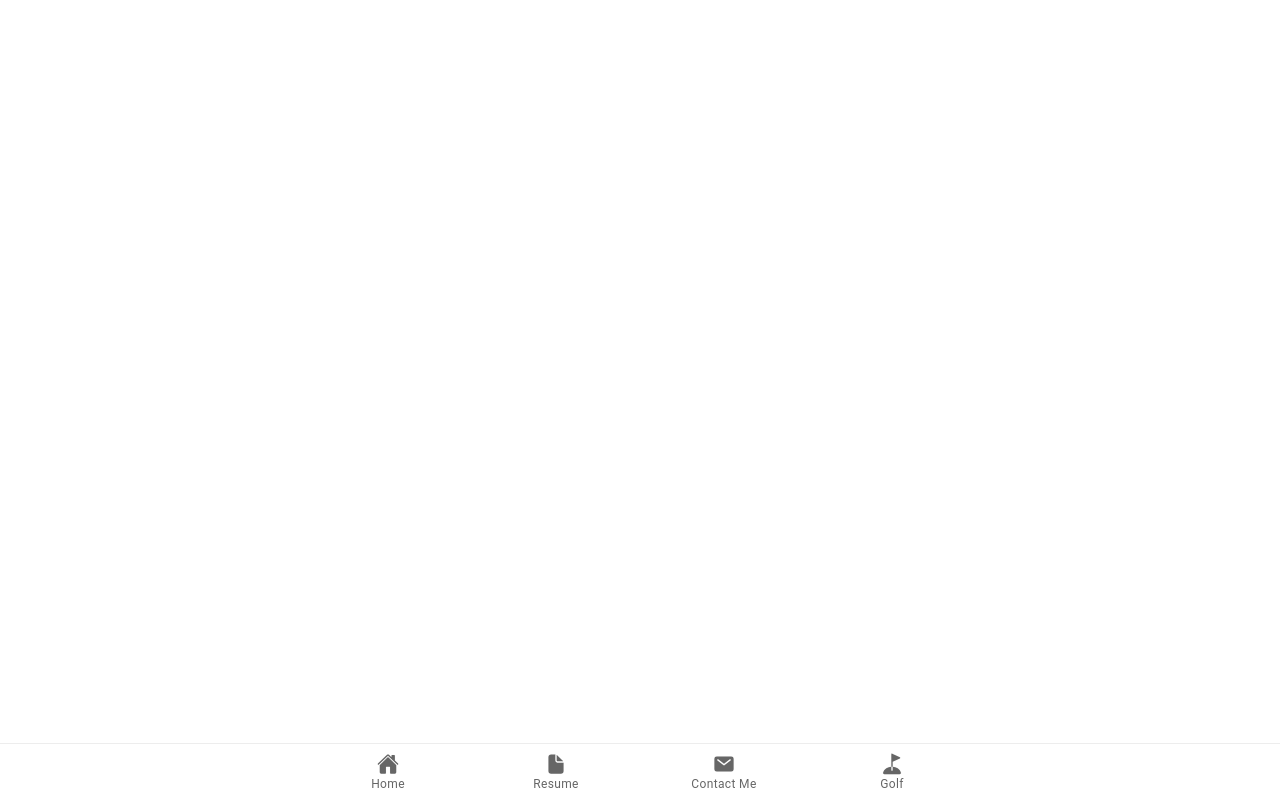
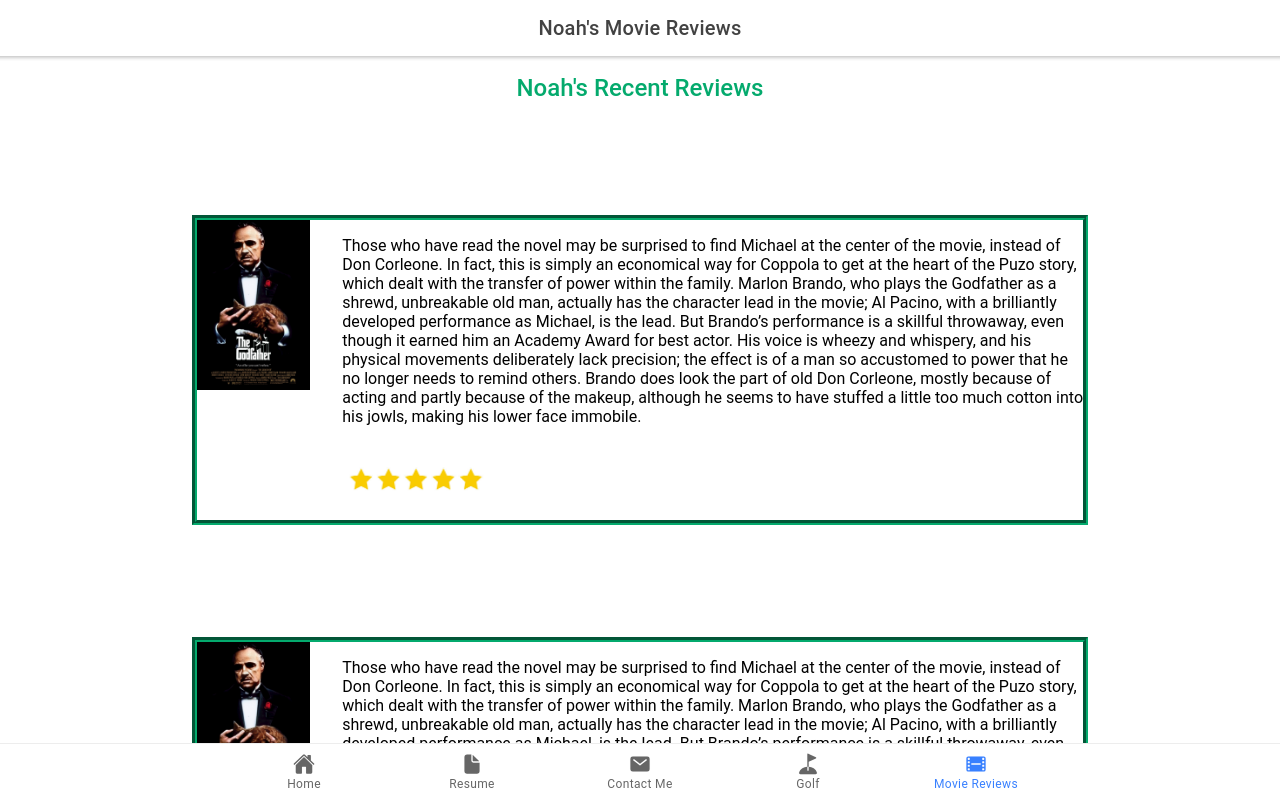
Before and after one commit to nliebers/PersonalSite, a React (Create React App) app in the folder personal-site/: page /Movie in a window 1280 px wide. Built offline with nearby package versions, Linux system fonts and the light colour scheme.

Commit message:
Added movie reviews page.

```diff
--- a/personal-site/src/App.tsx
+++ b/personal-site/src/App.tsx
@@ -10,11 +10,12 @@ import {
   setupIonicReact
 } from '@ionic/react';
 import { IonReactRouter } from '@ionic/react-router';
-import { document, golf, home, mail } from 'ionicons/icons';
+import { document, film, golf, home, mail } from 'ionicons/icons';
 import Tab1 from './pages/Home';
 import Resume from './pages/Resume';
 import ContactMe from './pages/ContactMe';
-import Golf from './pages/Golf'
+import Golf from './pages/Golf';
+import Movie from './pages/Movie';
 
 /* Core CSS required for Ionic components to work properly */
 import '@ionic/react/css/core.css';
@@ -54,6 +55,9 @@ const App: React.FC = () => (
           <Route path="/Golf">
             <Golf />
           </Route>
+          <Route path="/Movie">
+            <Movie />
+          </Route>
           <Route exact path="/">
             <Redirect to="/Home" />
           </Route>
@@ -75,6 +79,10 @@ const App: React.FC = () => (
             <IonIcon aria-hidden="true" icon={golf} />
             <IonLabel>Golf</IonLabel>
           </IonTabButton>
+          <IonTabButton tab="Movie" href="/Movie">
+            <IonIcon aria-hidden="true" icon={film} />
+            <IonLabel>Movie Reviews</IonLabel>
+          </IonTabButton>
         </IonTabBar>
       </IonTabs>
     </IonReactRouter>
--- /dev/null
+++ b/personal-site/src/components/MovieReview.css
@@ -0,0 +1,16 @@
+.reviewContainer{
+    display: flex;
+    width: 70%;
+    margin-left: 15%;
+    margin-right: 15%;
+    margin-bottom: 7em;
+    margin-top: 7em;
+    border: 5px solid #04AA6D;
+    border-style: groove;
+}
+
+.contentContainer {
+    align-items: center;
+    text-align: left;
+    margin-left: 2em;
+}
--- /dev/null
+++ b/personal-site/src/components/MovieReview.tsx
@@ -0,0 +1,23 @@
+import './MovieReview.css'
+
+interface MovieReviewProps {
+  imgLink: string,
+  reviewContent: string,
+  ratingImgLink: string,
+}
+
+const MovieReview: React.FC<MovieReviewProps> = (props: MovieReviewProps) => {
+  return (
+    <div className="reviewContainer">
+        <div className="imageContainer">
+            <img src={props.imgLink} alt="movie poster"/>
+        </div>
+        <div className="contentContainer">
+            <p>{props.reviewContent}</p>
+            <img src={props.ratingImgLink} alt="movie rating" width={"20%"}/>
+        </div>
+    </div>
+  );
+};
+
+export default MovieReview;
--- /dev/null
+++ b/personal-site/src/pages/Movie.tsx
@@ -0,0 +1,27 @@
+import { IonContent, IonHeader, IonPage, IonTitle, IonToolbar } from '@ionic/react';
+import MovieReview from '../components/MovieReview';
+
+const Movie: React.FC = () => {
+  return (
+    <IonPage>
+      <IonHeader>
+        <IonToolbar>
+          <IonTitle>Noah's Movie Reviews</IonTitle>
+        </IonToolbar>
+      </IonHeader>
+      <IonContent fullscreen>
+        <div>
+          <h2>Noah's Recent Reviews</h2>
+        </div>
+        <MovieReview ratingImgLink={"assets/media/5stars.jpg"} imgLink={"assets/media/godfather.jpg"} reviewContent={'Those who have read the novel may be surprised to find Michael at the center of the movie, instead of Don Corleone. In fact, this is simply an economical way for Coppola to get at the heart of the Puzo story, which dealt with the transfer of power within the family. Marlon Brando, who plays the Godfather as a shrewd, unbreakable old man, actually has the character lead in the movie; Al Pacino, with a brilliantly developed performance as Michael, is the lead. But Brando’s performance is a skillful throwaway, even though it earned him an Academy Award for best actor. His voice is wheezy and whispery, and his physical movements deliberately lack precision; the effect is of a man so accustomed to power that he no longer needs to remind others. Brando does look the part of old Don Corleone, mostly because of acting and partly because of the makeup, although he seems to have stuffed a little too much cotton into his jowls, making his lower face immobile.'}/>
+        <MovieReview ratingImgLink={"assets/media/5stars.jpg"} imgLink={"assets/media/godfather.jpg"} reviewContent={'Those who have read the novel may be surprised to find Michael at the center of the movie, instead of Don Corleone. In fact, this is simply an economical way for Coppola to get at the heart of the Puzo story, which dealt with the transfer of power within the family. Marlon Brando, who plays the Godfather as a shrewd, unbreakable old man, actually has the character lead in the movie; Al Pacino, with a brilliantly developed performance as Michael, is the lead. But Brando’s performance is a skillful throwaway, even though it earned him an Academy Award for best actor. His voice is wheezy and whispery, and his physical movements deliberately lack precision; the effect is of a man so accustomed to power that he no longer needs to remind others. Brando does look the part of old Don Corleone, mostly because of acting and partly because of the makeup, although he seems to have stuffed a little too much cotton into his jowls, making his lower face immobile.'}/>
+        <MovieReview ratingImgLink={"assets/media/5stars.jpg"} imgLink={"assets/media/godfather.jpg"} reviewContent={'Those who have read the novel may be surprised to find Michael at the center of the movie, instead of Don Corleone. In fact, this is simply an economical way for Coppola to get at the heart of the Puzo story, which dealt with the transfer of power within the family. Marlon Brando, who plays the Godfather as a shrewd, unbreakable old man, actually has the character lead in the movie; Al Pacino, with a brilliantly developed performance as Michael, is the lead. But Brando’s performance is a skillful throwaway, even though it earned him an Academy Award for best actor. His voice is wheezy and whispery, and his physical movements deliberately lack precision; the effect is of a man so accustomed to power that he no longer needs to remind others. Brando does look the part of old Don Corleone, mostly because of acting and partly because of the makeup, although he seems to have stuffed a little too much cotton into his jowls, making his lower face immobile.'}/>
+        <MovieReview ratingImgLink={"assets/media/5stars.jpg"} imgLink={"assets/media/godfather.jpg"} reviewContent={'Those who have read the novel may be surprised to find Michael at the center of the movie, instead of Don Corleone. In fact, this is simply an economical way for Coppola to get at the heart of the Puzo story, which dealt with the transfer of power within the family. Marlon Brando, who plays the Godfather as a shrewd, unbreakable old man, actually has the character lead in the movie; Al Pacino, with a brilliantly developed performance as Michael, is the lead. But Brando’s performance is a skillful throwaway, even though it earned him an Academy Award for best actor. His voice is wheezy and whispery, and his physical movements deliberately lack precision; the effect is of a man so accustomed to power that he no longer needs to remind others. Brando does look the part of old Don Corleone, mostly because of acting and partly because of the makeup, although he seems to have stuffed a little too much cotton into his jowls, making his lower face immobile.'}/>
+        <MovieReview ratingImgLink={"assets/media/5stars.jpg"} imgLink={"assets/media/godfather.jpg"} reviewContent={'Those who have read the novel may be surprised to find Michael at the center of the movie, instead of Don Corleone. In fact, this is simply an economical way for Coppola to get at the heart of the Puzo story, which dealt with the transfer of power within the family. Marlon Brando, who plays the Godfather as a shrewd, unbreakable old man, actually has the character lead in the movie; Al Pacino, with a brilliantly developed performance as Michael, is the lead. But Brando’s performance is a skillful throwaway, even though it earned him an Academy Award for best actor. His voice is wheezy and whispery, and his physical movements deliberately lack precision; the effect is of a man so accustomed to power that he no longer needs to remind others. Brando does look the part of old Don Corleone, mostly because of acting and partly because of the makeup, although he seems to have stuffed a little too much cotton into his jowls, making his lower face immobile.'}/>
+        <MovieReview ratingImgLink={"assets/media/5stars.jpg"} imgLink={"assets/media/godfather.jpg"} reviewContent={'Those who have read the novel may be surprised to find Michael at the center of the movie, instead of Don Corleone. In fact, this is simply an economical way for Coppola to get at the heart of the Puzo story, which dealt with the transfer of power within the family. Marlon Brando, who plays the Godfather as a shrewd, unbreakable old man, actually has the character lead in the movie; Al Pacino, with a brilliantly developed performance as Michael, is the lead. But Brando’s performance is a skillful throwaway, even though it earned him an Academy Award for best actor. His voice is wheezy and whispery, and his physical movements deliberately lack precision; the effect is of a man so accustomed to power that he no longer needs to remind others. Brando does look the part of old Don Corleone, mostly because of acting and partly because of the makeup, although he seems to have stuffed a little too much cotton into his jowls, making his lower face immobile.'}/>
+      </IonContent>
+    </IonPage>
+  );
+};
+
+export default Movie;
```
Also changed, not shown: personal-site/public/assets/media/5stars.jpg (added), personal-site/public/assets/media/godfather.jpg (added).
